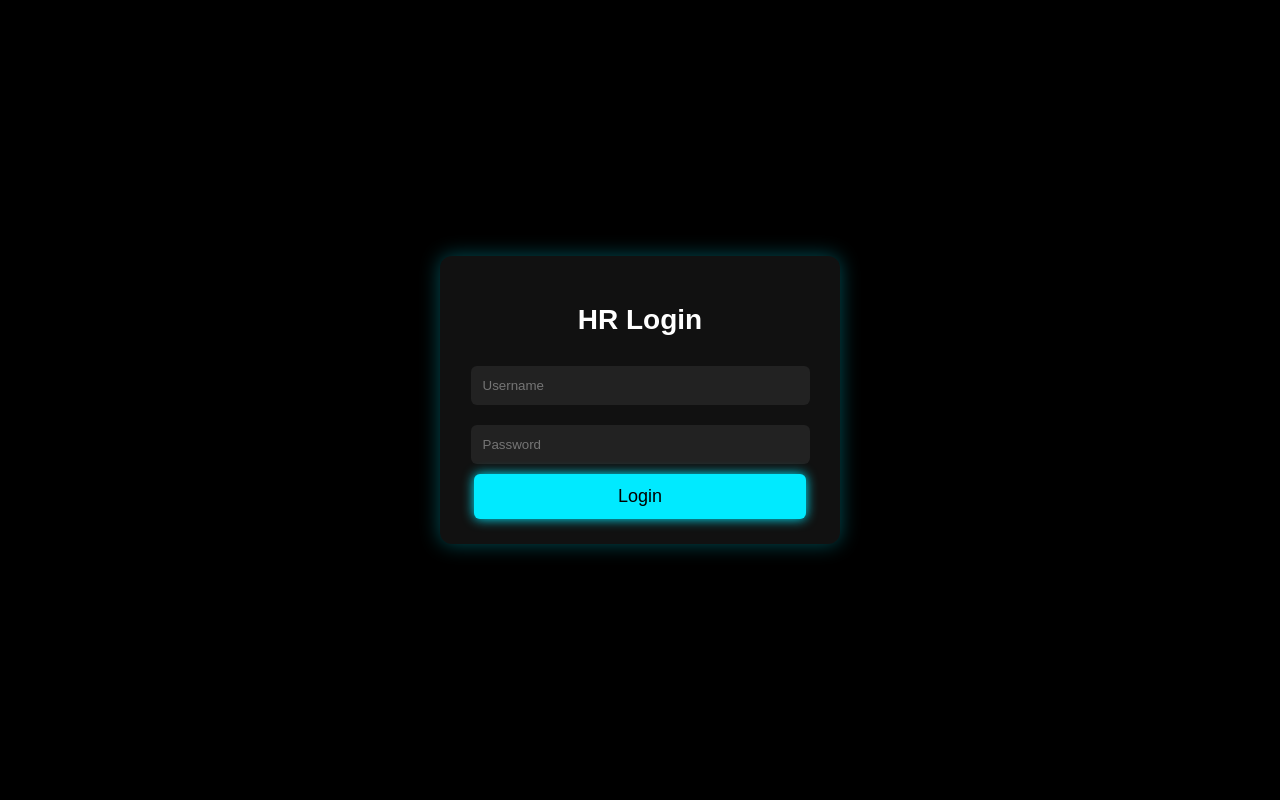
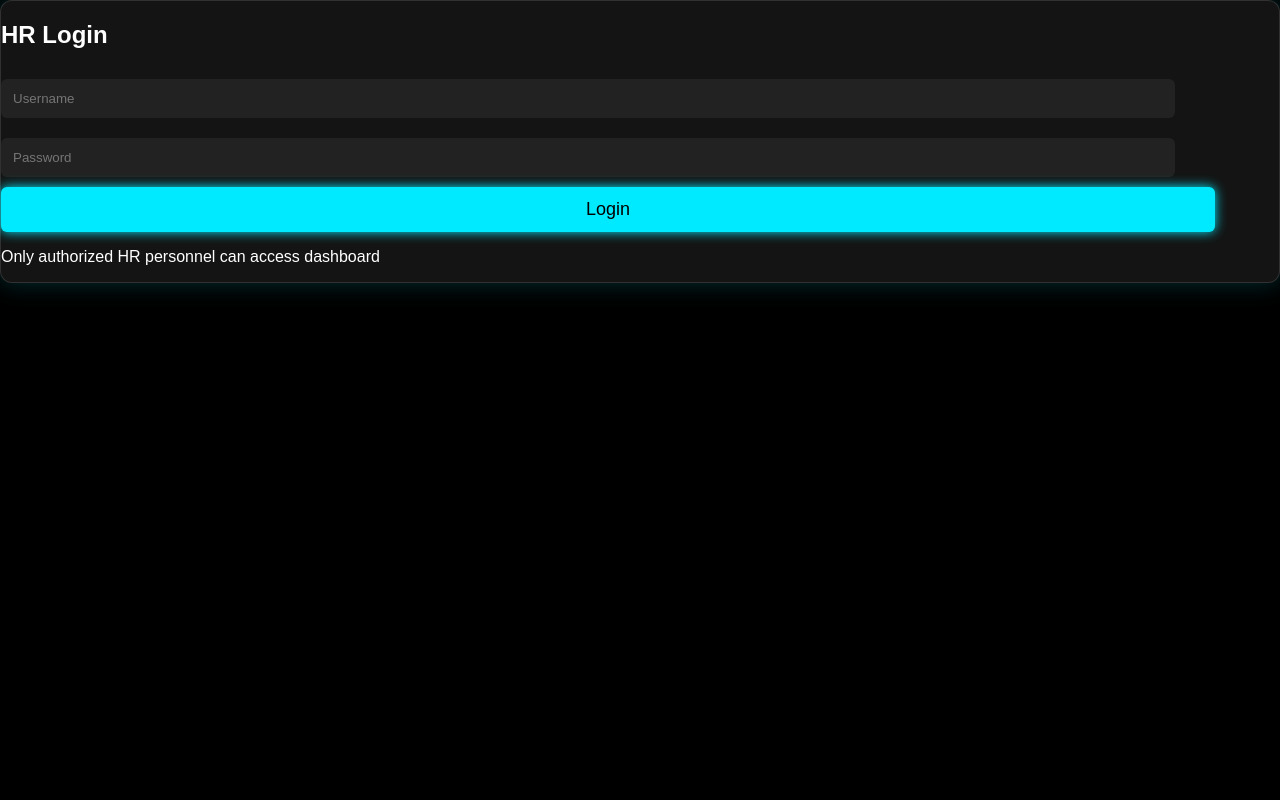
Before and after one commit to govindapasi/ai-resume-shortlist, a Flask app: page /login in a window 1280 px wide. Run offline with Flask 3, Linux system fonts and the light colour scheme.

Commit message:
Update login.html

```diff
--- a/templates/login.html
+++ b/templates/login.html
@@ -1,24 +1,35 @@
 <!DOCTYPE html>
 <html>
 <head>
-    <title>Login | HR Panel</title>
+    <title>HR Login | AI Resume Shortlister</title>
     <link rel="stylesheet" href="/static/style.css">
+    <script src="/static/animations.js" defer></script>
 </head>
-<body class="login-bg">
 
-    <div class="login-box fade-in">
-        <h2>HR Login</h2>
+<body class="login-body">
+
+    <div class="login-container glass fade-in">
+
+        <h2 class="login-title">HR Login</h2>
 
         {% if error %}
-        <p class="error">{{ error }}</p>
+        <p class="login-error">{{ error }}</p>
         {% endif %}
 
-        <form method="POST">
+        <form method="POST" class="login-form">
+
             <input type="text" name="username" placeholder="Username" required>
+
             <input type="password" name="password" placeholder="Password" required>
 
-            <button type="submit" class="login-btn">Login</button>
+            <button type="submit" class="login-btn glow">
+                Login
+            </button>
+
         </form>
+
+        <p class="login-note">Only authorized HR personnel can access dashboard</p>
+
     </div>
 
 </body>
```
